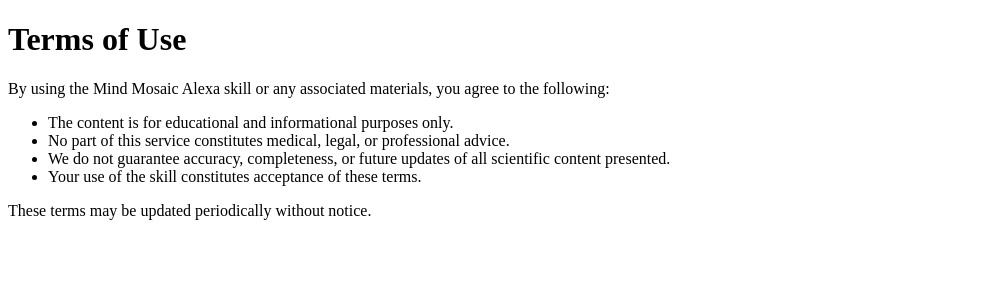
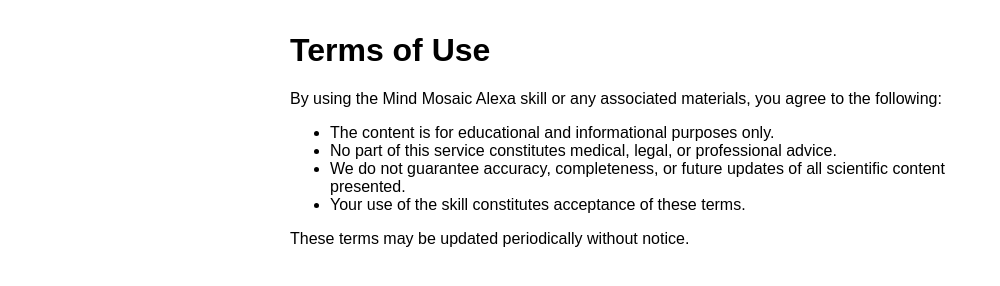
Before and after one commit to mindmosaicorg/mindmosaicorg.github.io, a plain HTML site: page terms.html in a window 1280 px wide. Shown: the whole page, without its empty margins (0-1000 px from the left). Drawn offline with Linux system fonts and the light colour scheme.

Commit message:
Update terms.html

```diff
--- a/terms.html
+++ b/terms.html
@@ -1,9 +1,12 @@
 <!DOCTYPE html>
-<html>
-<head><title>Terms of Use – Mind Mosaic</title></head>
-<body>
-<h1>Terms of Use</h1>
-<p>By using the Mind Mosaic Alexa skill or any associated materials, you agree to the following:</p>
+<html lang="en">
+<head>
+  <meta charset="UTF-8">
+  <title>Terms of Use – Mind Mosaic</title>
+</head>
+<body style="font-family: sans-serif; max-width: 700px; margin: 2rem auto; padding: 0 1rem;">
+  <h1>Terms of Use</h1>
+  <p>By using the Mind Mosaic Alexa skill or any associated materials, you agree to the following:</p>
 <ul>
   <li>The content is for educational and informational purposes only.</li>
   <li>No part of this service constitutes medical, legal, or professional advice.</li>
```
